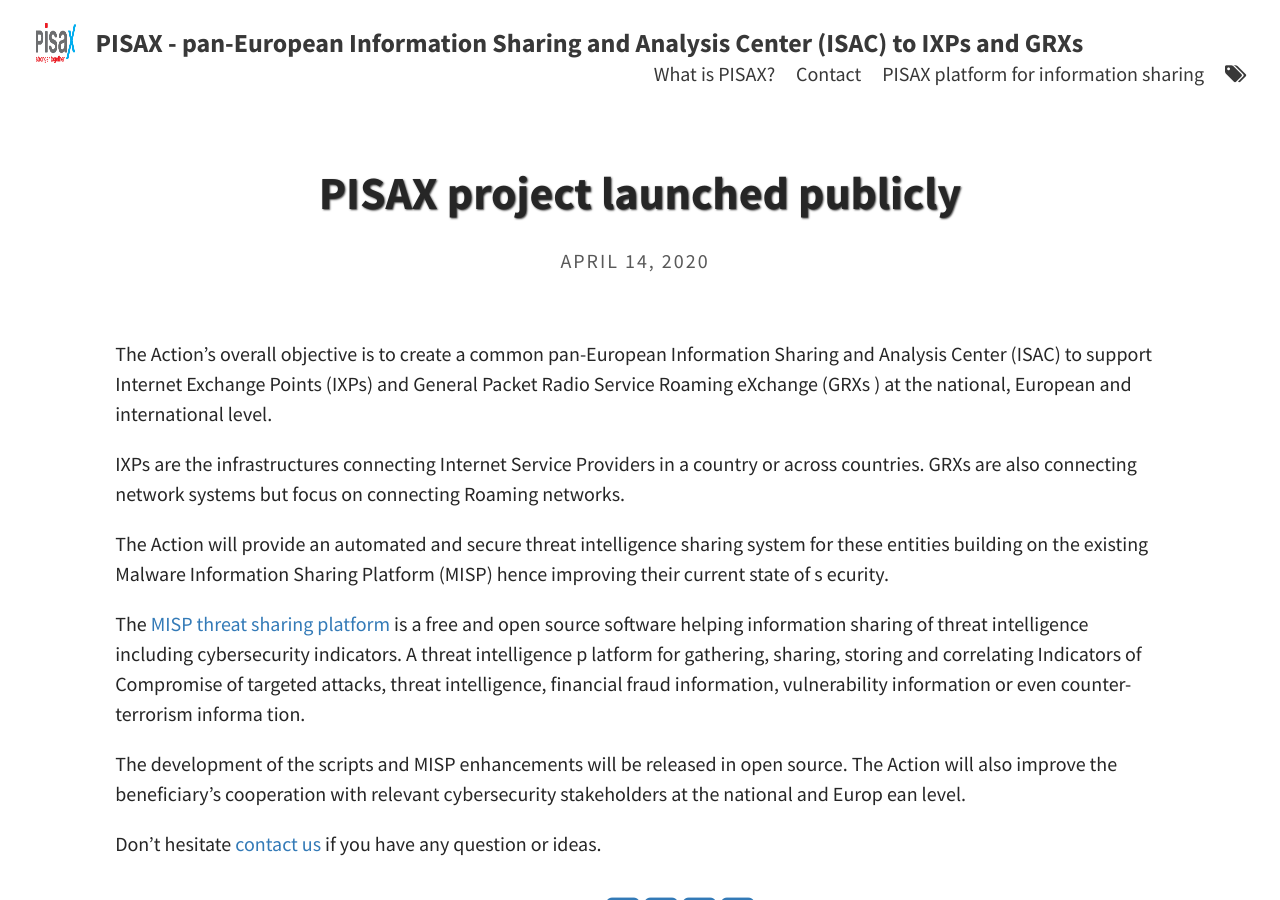
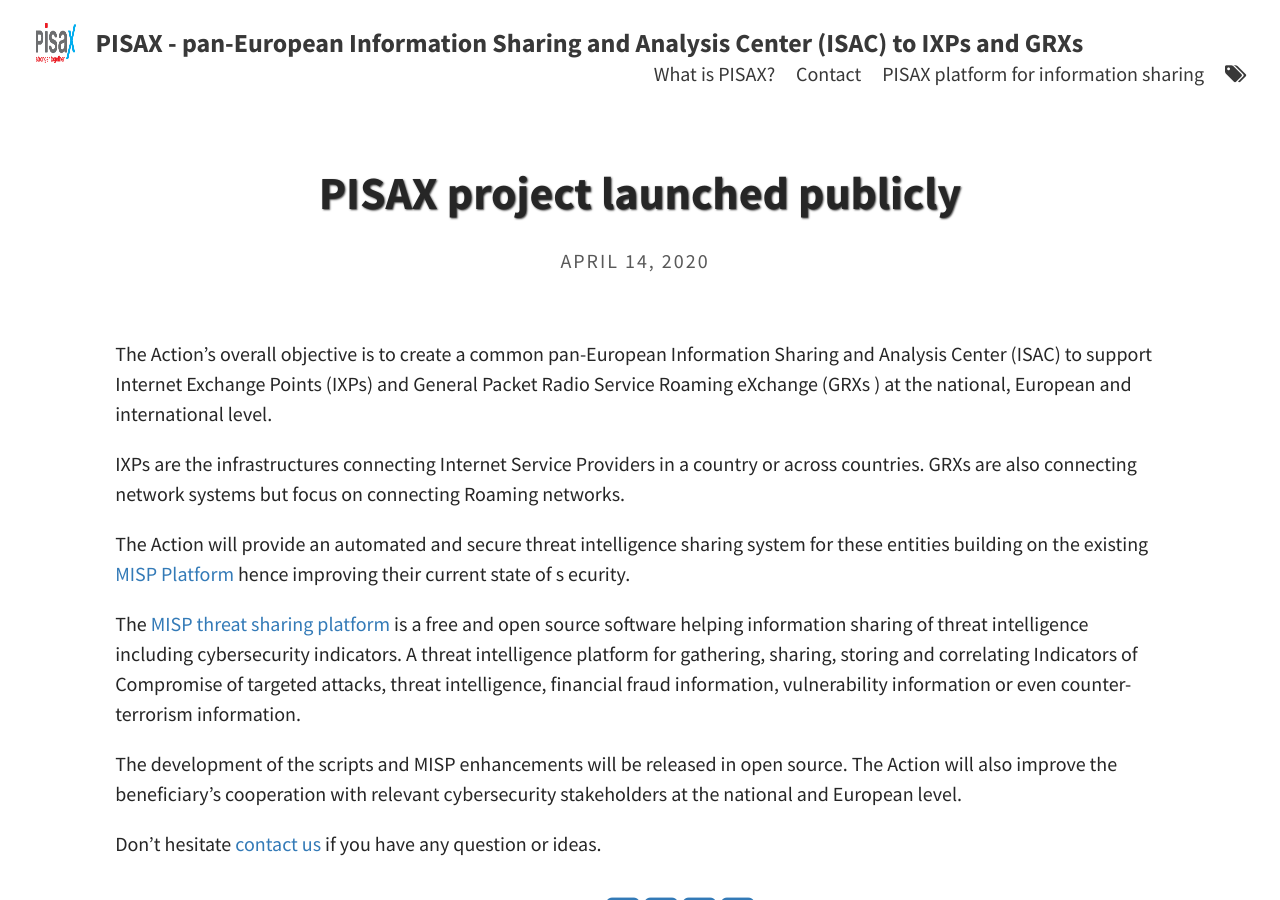
Before and after one commit to CIRCL/pisax-website, a Jekyll site: the page built from _posts/2020-04-14-project-launched.md, in a window 1280 px wide and 900 px high. Built offline with Jekyll 4.4.1, drawn with Linux system fonts in a browser that asks for light colours.

Commit message:
chg: [launch] typo fixed + link to MISP project

```diff
--- a/_posts/2020-04-14-project-launched.md
+++ b/_posts/2020-04-14-project-launched.md
@@ -11,16 +11,13 @@ The Action's overall objective is to create a common pan-European Information Sh
 
 IXPs are the infrastructures connecting Internet Service Providers in a country or across countries. GRXs are also connecting network systems but focus on connecting Roaming networks.
 
-The Action will provide an automated and secure threat intelligence sharing system for these entities building on the existing Malware Information Sharing Platform (MISP) hence improving their current state of s
+The Action will provide an automated and secure threat intelligence sharing system for these entities building on the existing [MISP Platform](https://www.misp-project.org/) hence improving their current state of s
 ecurity.
 
 <!--more-->
 
-The [MISP threat sharing platform](https://www.misp-project.org/) is a free and open source software helping information sharing of threat intelligence including cybersecurity indicators. A threat intelligence p
-latform for gathering, sharing, storing and correlating Indicators of Compromise of targeted attacks, threat intelligence, financial fraud information, vulnerability information or even counter-terrorism informa
-tion.
+The [MISP threat sharing platform](https://www.misp-project.org/) is a free and open source software helping information sharing of threat intelligence including cybersecurity indicators. A threat intelligence platform for gathering, sharing, storing and correlating Indicators of Compromise of targeted attacks, threat intelligence, financial fraud information, vulnerability information or even counter-terrorism information.
 
-The development of the scripts and MISP enhancements will be released in open source. The Action will also improve the beneficiary's cooperation with relevant cybersecurity stakeholders at the national and Europ
-ean level.
+The development of the scripts and MISP enhancements will be released in open source. The Action will also improve the beneficiary's cooperation with relevant cybersecurity stakeholders at the national and European level.
 
 Don't hesitate [contact us](/contact) if you have any question or ideas.
```
